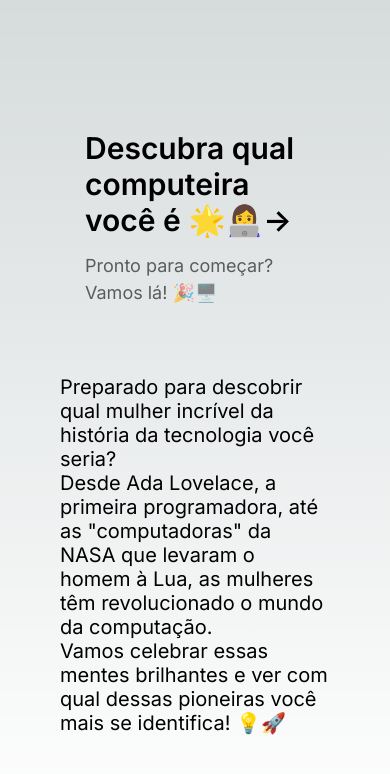
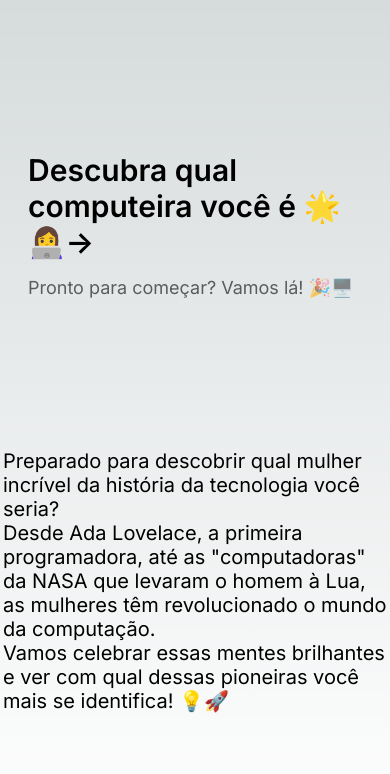
Before and after one commit to nightshade-tea/icc, a Next.js app: page / in a window 390 px wide. Shown: the top 774 px of the page. Built offline with nearby package versions, Linux system fonts and the light colour scheme.

Commit message:
fix padding

```diff
--- a/src/styles/page.module.css
+++ b/src/styles/page.module.css
@@ -10,7 +10,13 @@
   align-items: center;
   min-height: 100vh;
   overflow-y: scroll;
-  padding: 3rem;
+  padding: 1rem;
+}
+
+@media (max-width: 600px) {
+  .main {
+    padding: 3px;
+  }
 }
 
 .description {
```
